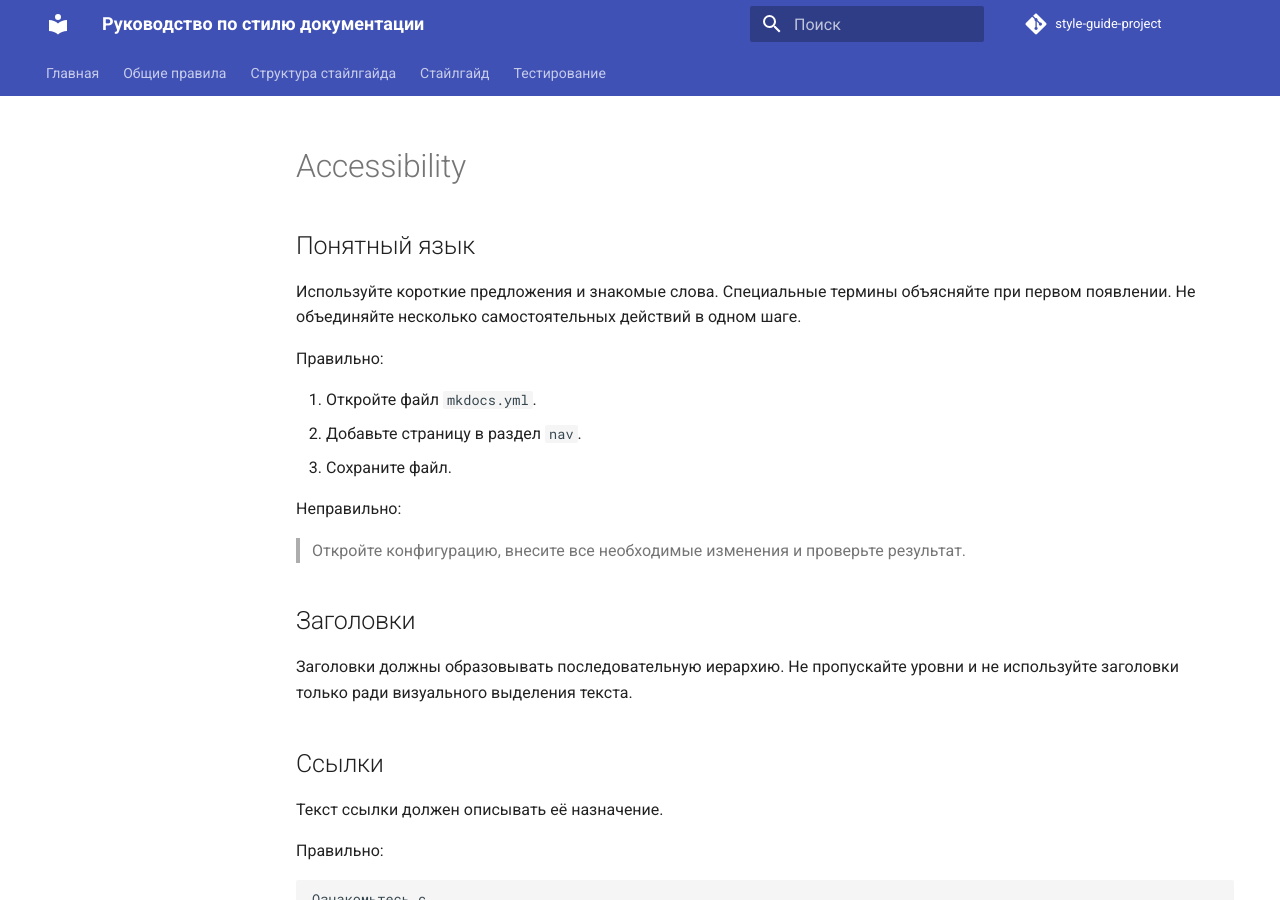
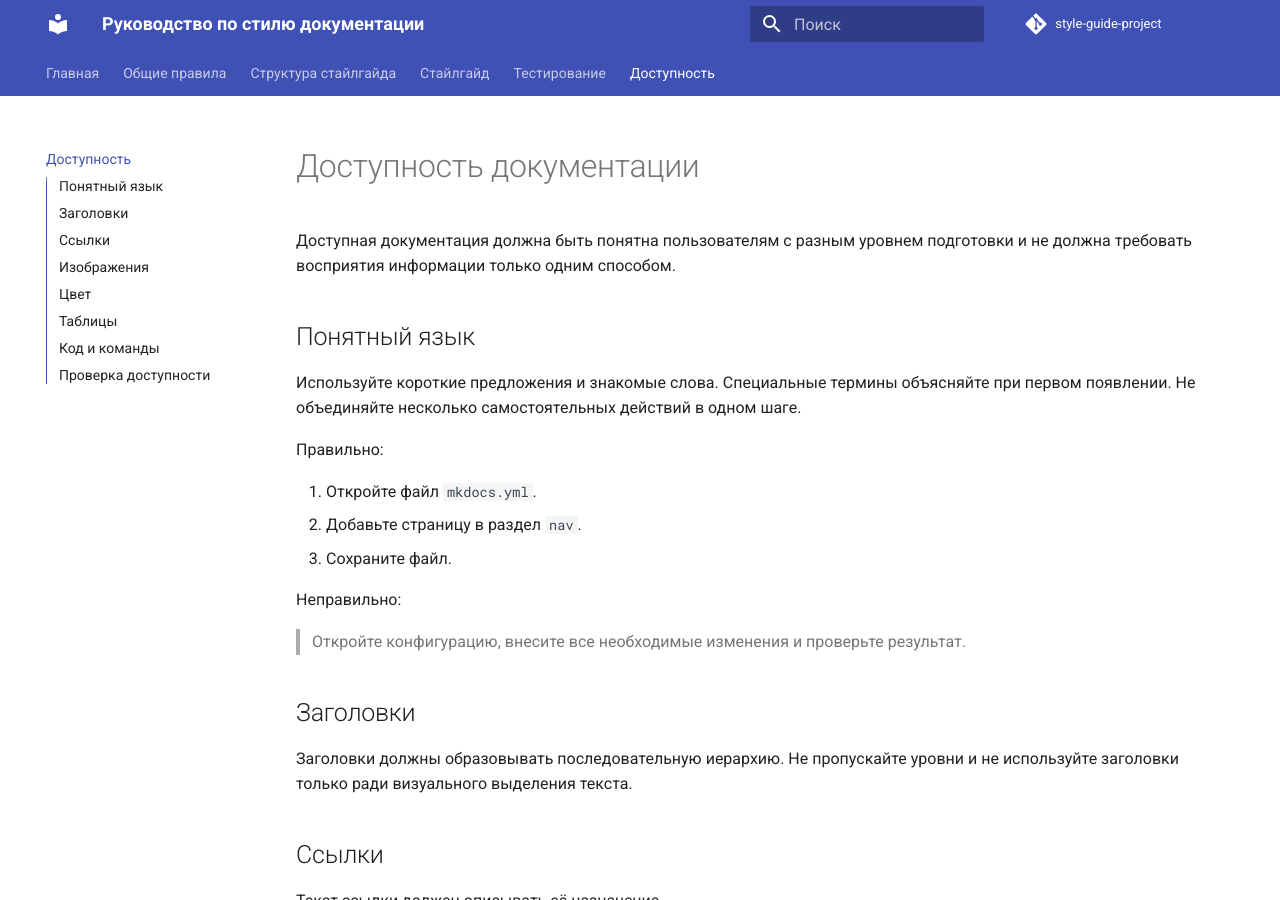
Before and after one commit to NickAlexeev4488/style-guide-project, an MkDocs documentation site: the page built from docs/accessibility.md, in a window 1280 px wide and 900 px high. Built offline with MkDocs 1.6.1 and Material for MkDocs 9.7.7, drawn with Linux system fonts in a browser that asks for light colours; comment, search, counter and statistics services are not loaded.

Commit message:
added file accessibility.md

```diff
--- a/docs/accessibility.md
+++ b/docs/accessibility.md
@@ -1,4 +1,6 @@
+# Доступность документации
 
+Доступная документация должна быть понятна пользователям с разным уровнем подготовки и не должна требовать восприятия информации только одним способом.
 
 ## Понятный язык
 
--- a/mkdocs.yml
+++ b/mkdocs.yml
@@ -18,3 +18,4 @@ nav:
   - Структура стайлгайда: structure.md
   - Стайлгайд: style-guide.md
   - Тестирование: testing.md
+  - Доступность: accessibility.md
```
